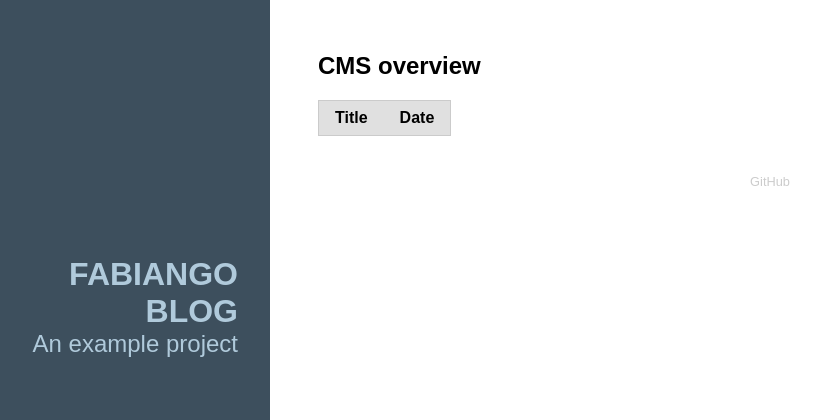
After one commit to FabianGoe/blogmvc, a PHP site: template App/Views/CMS/overview.twig in a window 1280 px wide. The commit adds this page. Shown: the top 420 px of the page, without its empty margins (50-870 px from the left). Run offline with PHP 8.4, Linux system fonts and the light colour scheme; the template is opened without the code that fills it, so the values that code supplies are empty; some libraries are stand-ins or nearby versions.

Commit message:
Add CMS overview page with example authentication middleware

```diff
--- /dev/null
+++ b/App/Views/CMS/overview.twig
@@ -0,0 +1,30 @@
+{% extends "page.twig" %}
+
+{% block title %}FabianGoe Blog CMS{% endblock %}
+
+{% block content %}
+    <div class="cms">
+        <h2>CMS overview</h2>
+
+        {# create button #}
+
+        <table class="pure-table pure-table-horizontal">
+            <thead>
+            <tr>
+                <td>Title</td>
+                <td>Date</td>
+            </tr>
+            </thead>
+
+            <tbody>
+            {% for blog in blogs %}
+                <tr class="blog">
+                    <td class="title">{{ blog.getTitle() }}</td>
+                    {#<td><a href="{{ path_for('cms_blog_page', {'slug': blog.getSlug}) }}">{{ blog.getTitle() }}</a></td>#}
+                    <td>{{ blog.getDate.format('F jS, Y H:i') }}</td>
+                </tr>
+            {% endfor %}
+            </tbody>
+        </table>
+    </div>
+{% endblock %}
--- a/App/routes.php
+++ b/App/routes.php
@@ -2,3 +2,7 @@
 
 $app->get('/', 'FabianGO\\Controllers\\WebController:HomePage')->setName('homepage');
 $app->get('/blog/{slug}', 'FabianGO\\Controllers\\WebController:BlogPage')->setName('blog_page');
+
+$app->group('/cms', function() {
+    $this->get('', '\\FabianGO\\Controllers\\CMSController:OverviewPage')->setName('cms_overview');
+})->add(new \FabianGO\Middleware\CookieAuthentication());
--- a/public/css/style.css
+++ b/public/css/style.css
@@ -98,3 +98,13 @@ p.intro {
         bottom: 0;
     }
 }
+
+   /* CMS */
+
+.cms table thead {
+    font-weight: bold;
+}
+
+.cms table .title {
+    width: 75%;
+}
```
Also changed, not shown: App/Controllers/CMSController.php (added, +32 -0 lines), App/Factories/BlogFactory.php (+18 -0 lines), App/Middleware/CookieAuthentication.php (added, +31 -0 lines).
